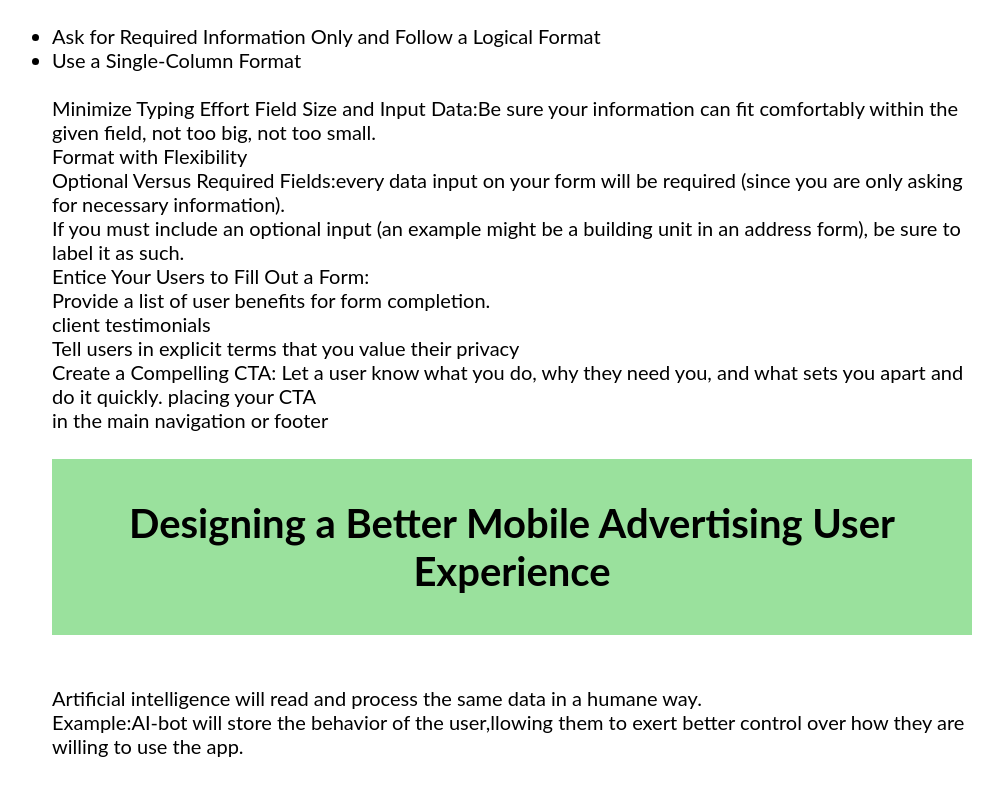
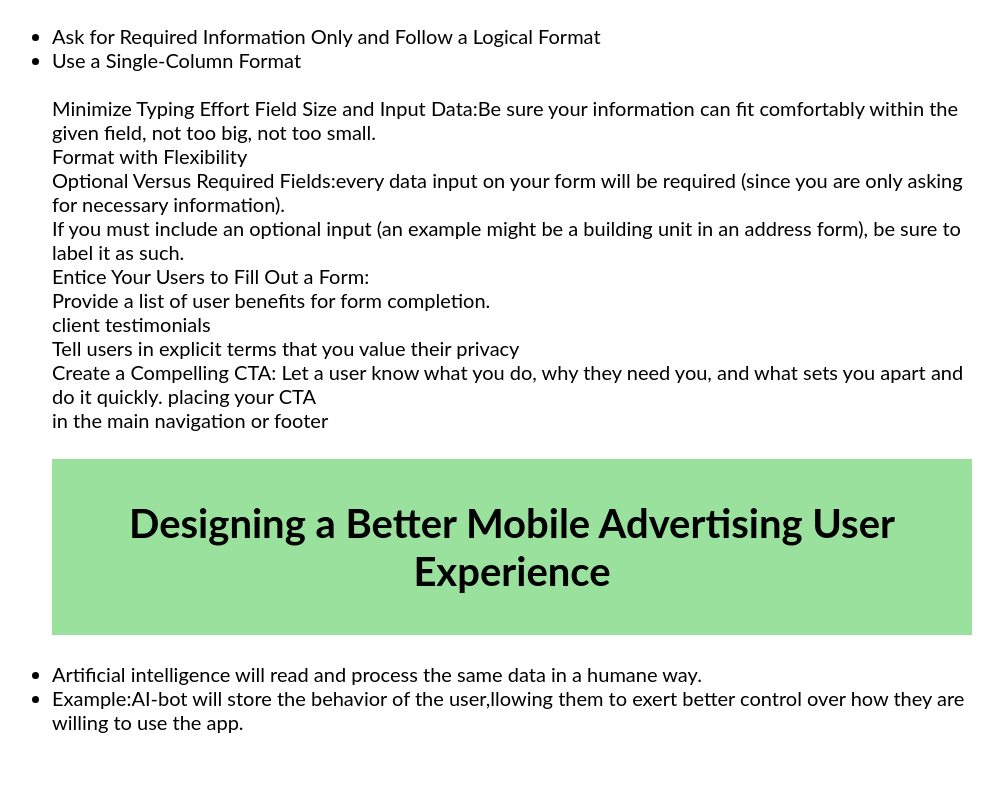
Before and after one commit to janneandrea16/wdd-portfolio, a plain HTML site: page week1/events/first-event.html in a window 1280 px wide. Shown: the part 1098-1886 px from the top of the page, without its empty margins (148-1151 px from the left). After the commit the page ends 1862 px from the top, so only its background shows below. Drawn offline with Linux system fonts and the light colour scheme; files that its build step writes are made by us from their sources.

Commit message:
intent  commit

```diff
--- a/week1/events/first-event.html
+++ b/week1/events/first-event.html
@@ -33,8 +33,7 @@
         <li>Ask for Required Information Only and Follow a Logical Format
         <li>Use a Single-Column Format</li>
         <br>Minimize Typing Effort</li>
-        </li> Field Size and Input Data:Be sure your information can fit comfortably within the given field, not too big, not
-        too small.</li>
+        </li> Field Size and Input Data:Be sure your information can fit comfortably within the given field, not too big, not too small.</li>
         <br>Format with Flexibility
         <br>Optional Versus Required Fields:every data input on your form will be required (since you are only asking for necessary information).
         <br>If you must include an optional input (an example might be a building unit in an address form), be sure to label it as such.
@@ -47,8 +46,8 @@
 
 
         <h1>Designing a Better Mobile Advertising User Experience</h1>
-        <br>Artificial intelligence will read and process the same data in a humane way.
-        <br>Example:AI-bot will store the behavior of the user,llowing them to exert better control over how they are willing to use the app.
+        <li>Artificial intelligence will read and process the same data in a humane way.</li>
+        <li>Example:AI-bot will store the behavior of the user,llowing them to exert better control over how they are willing to use the app.
     </ul>
     <script>src="/WDD230/js/footer.js"</script>
 </body>
```
